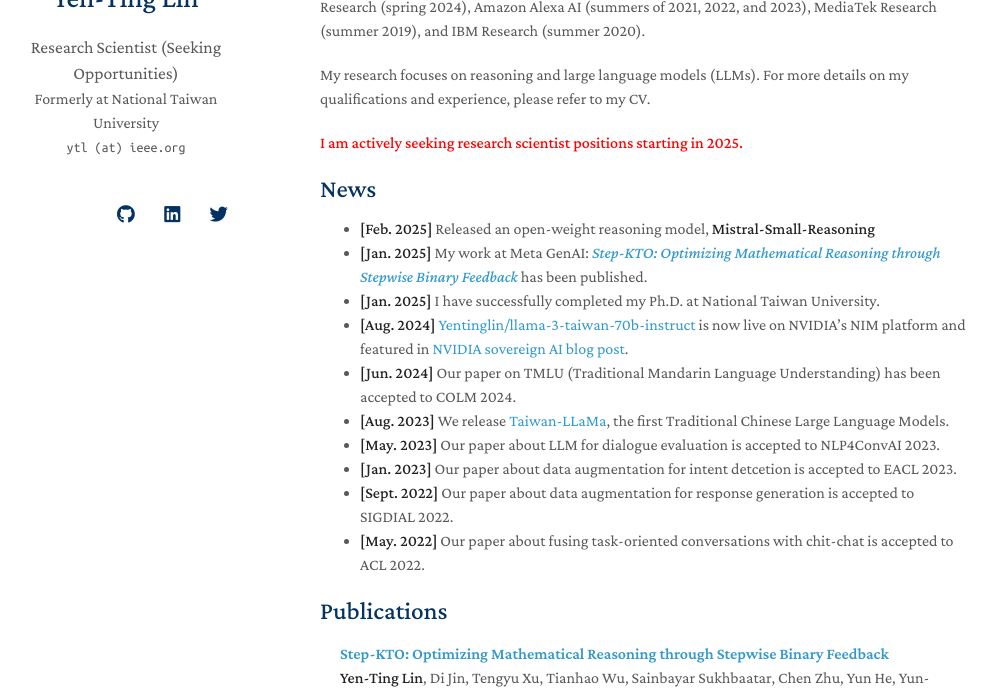
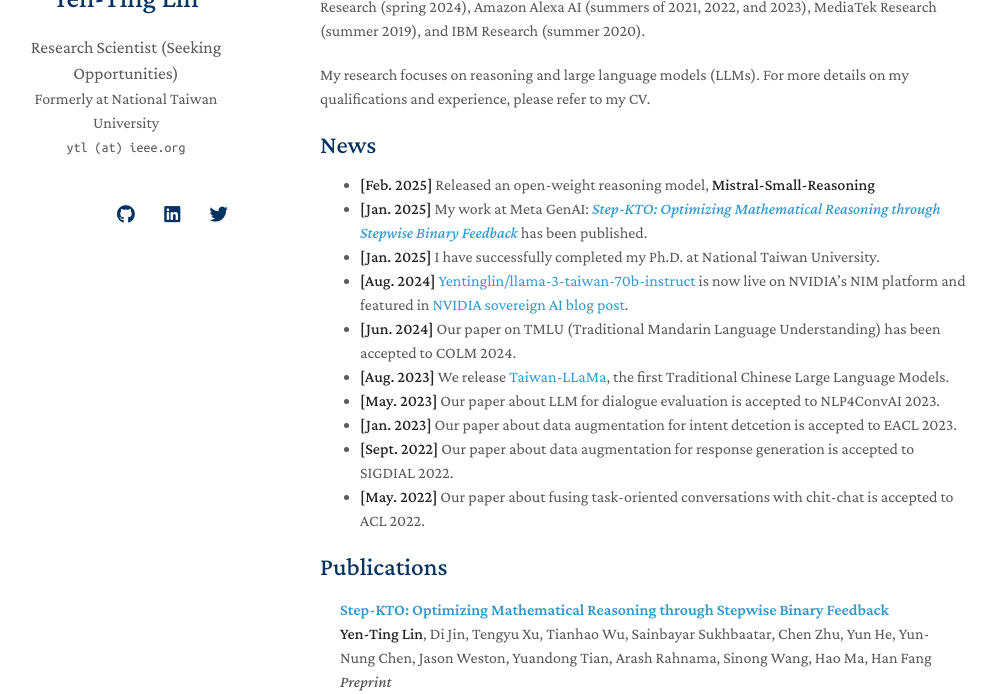
Before and after one commit to adamlin120/adamlin120.github.io, a Jekyll site: the page built from index.md, in a window 1280 px wide and 900 px high, cut to the strip 206-900 px from the top of the window. Shown: the whole strip, without its empty margins (150-1147 px from the left). Built offline with Jekyll 4.4.1, drawn with Linux system fonts in a browser that asks for light colours; nearby versions of some CDN libraries; a style sheet for code colours, icons or effects is not loaded; our own code applies the rules of GitHub Pages for plain Markdown files.

Commit message:
Update index.md

```diff
--- a/index.md
+++ b/index.md
@@ -9,8 +9,6 @@
 I have gained practical experience through research internships at Meta GenAI (summer 2024), Nvidia Research (spring 2024), Amazon Alexa AI (summers of 2021, 2022, and 2023), MediaTek Research (summer 2019), and IBM Research (summer 2020).
 
 My research focuses on reasoning and large language models (LLMs). For more details on my qualifications and experience, please refer to my CV.
-
-<strong style="color: red;">I am actively seeking research scientist positions starting in 2025.</strong>
 
 [//]: # (## Research Interests)
 
```
